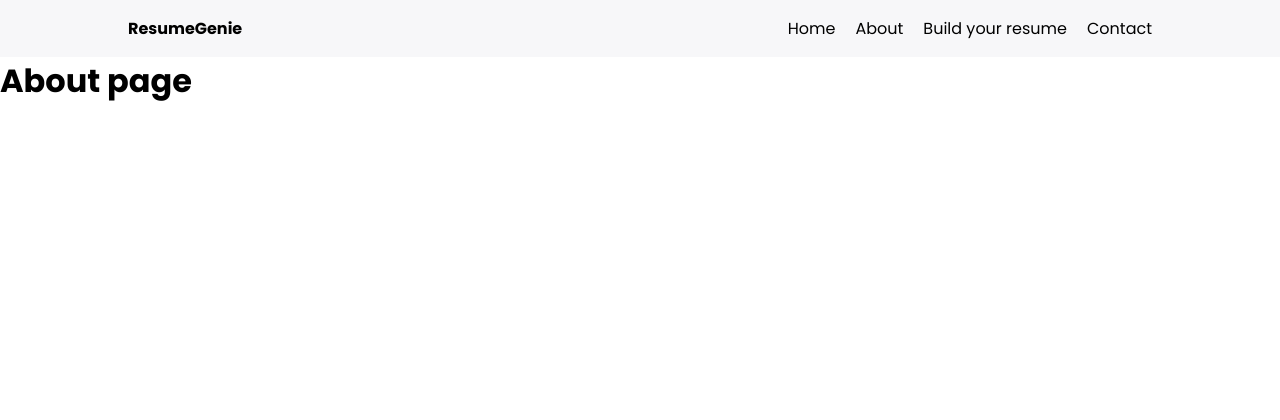
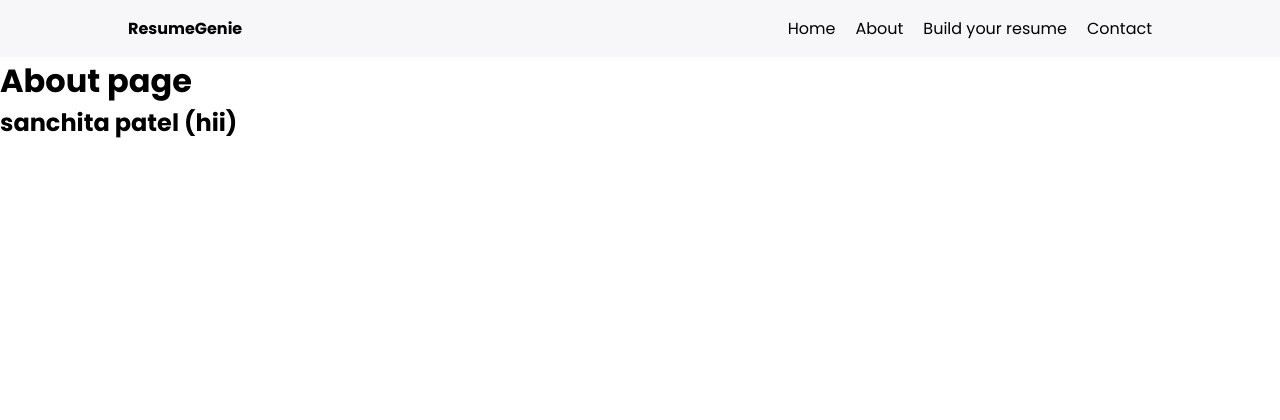
Before and after one commit to sanchitapatel/Resume_maker, a Django app: template project/templates/about.html in a window 1280 px wide. Shown: the top 420 px of the page. Run offline with Django 5.2, Linux system fonts and the light colour scheme; the template is opened without the code that fills it, so the values that code supplies are empty; some libraries are stand-ins or nearby versions.

Commit message:
Update about.html

```diff
--- a/project/templates/about.html
+++ b/project/templates/about.html
@@ -5,4 +5,5 @@
 
 {% block content %}
 <h1>About page</h1>
+<h2>sanchita patel (hii)</h2>
 {% endblock content %}
```
